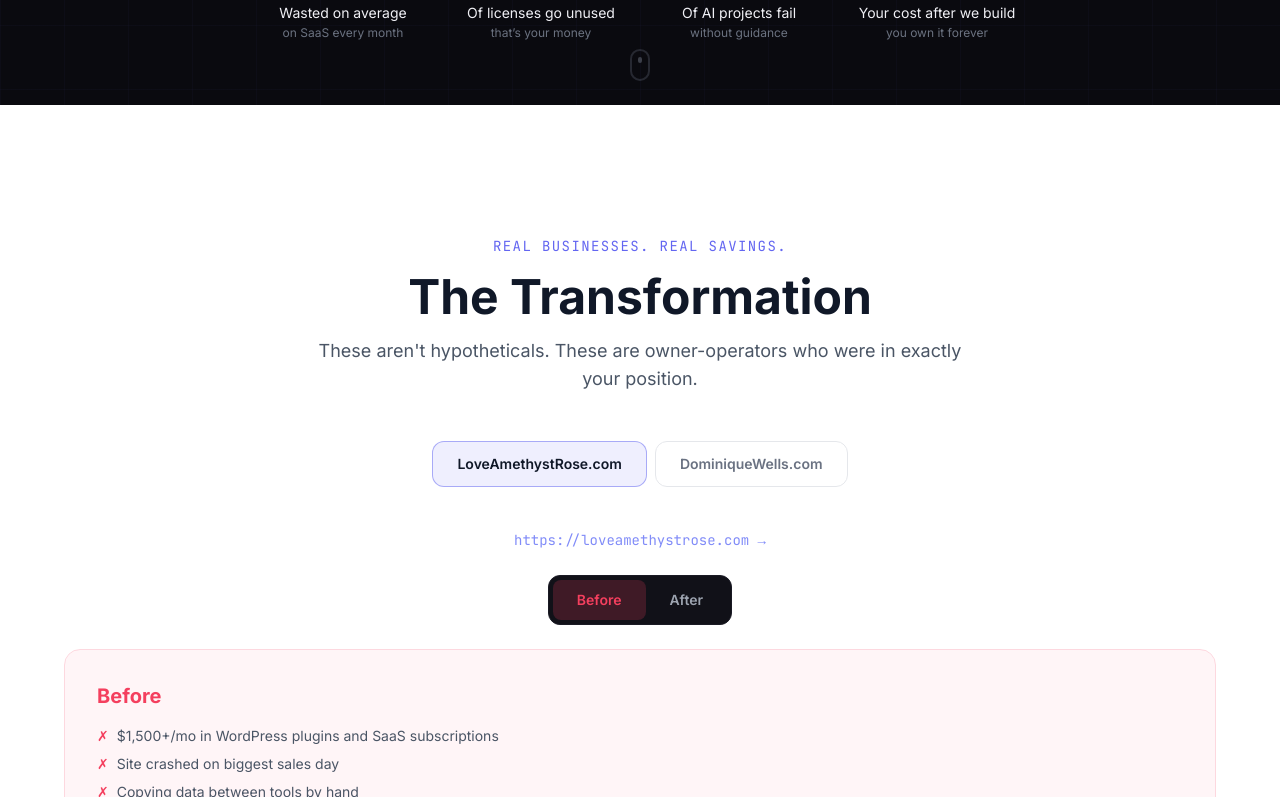
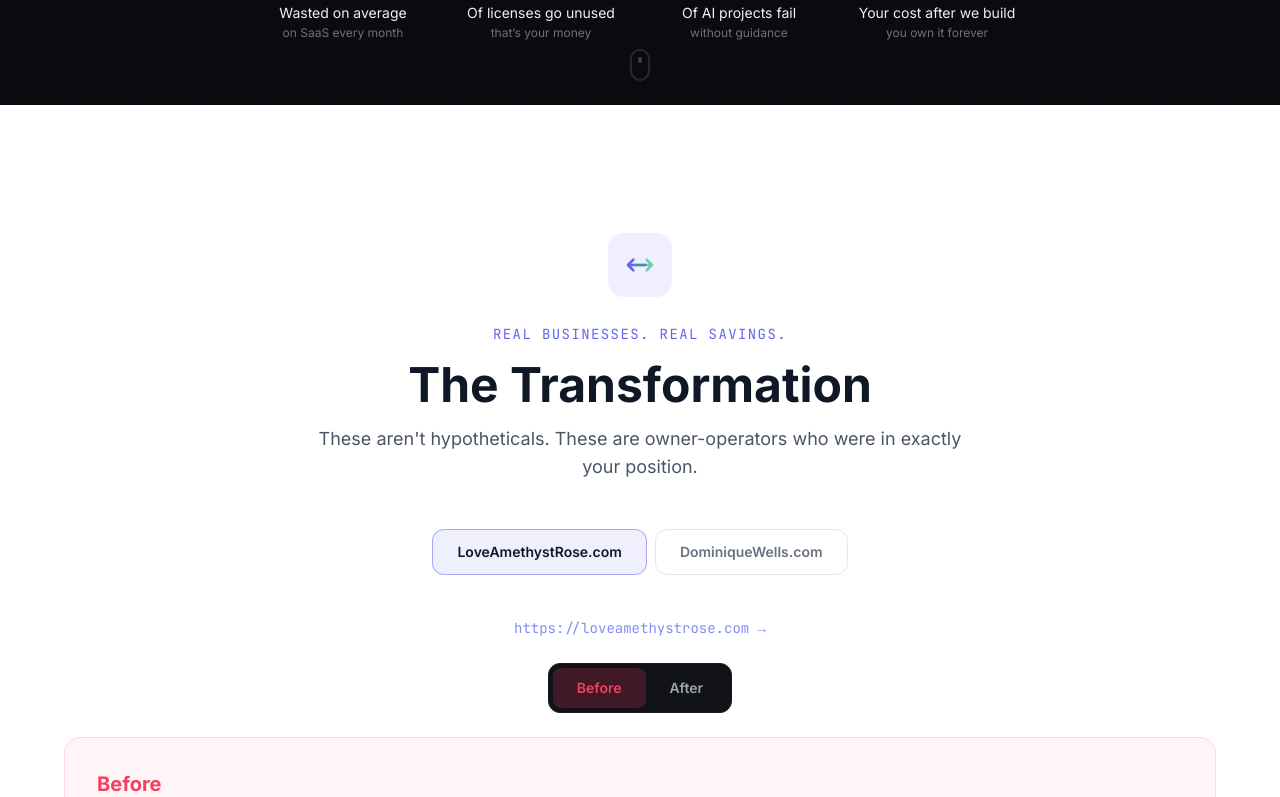
Before and after one commit to Strategies-Over-Stress/lee.ai, a Next.js app in the folder apps/web/: page / in a window 1280 px wide. Shown: the part 1063-1860 px from the top of the page. Built offline with nearby package versions, Linux system fonts and the light colour scheme.

Commit message:
Add transformation icon above case study section header
Co-Authored-By: Claude Opus 4.6 (1M context) <noreply@anthropic.com>

```diff
--- a/apps/web/src/components/CaseStudy.tsx
+++ b/apps/web/src/components/CaseStudy.tsx
@@ -100,6 +100,14 @@ export default function CaseStudy() {
           transition={{ duration: 0.6 }}
           className="text-center mb-12"
         >
+          {/* Transformation icon */}
+          <div className="inline-flex items-center justify-center w-16 h-16 rounded-2xl bg-accent/10 mb-6">
+            <svg width="32" height="32" viewBox="0 0 24 24" fill="none" xmlns="http://www.w3.org/2000/svg">
+              <path d="M7 16L3 12M3 12L7 8M3 12H16" stroke="#6366f1" strokeWidth="2" strokeLinecap="round" strokeLinejoin="round"/>
+              <path d="M17 8L21 12M21 12L17 16M21 12H8" stroke="#10b981" strokeWidth="2" strokeLinecap="round" strokeLinejoin="round" opacity="0.6"/>
+            </svg>
+          </div>
+          <br />
           <span className="font-mono text-accent text-sm tracking-widest uppercase">
             Real Businesses. Real Savings.
           </span>
```
